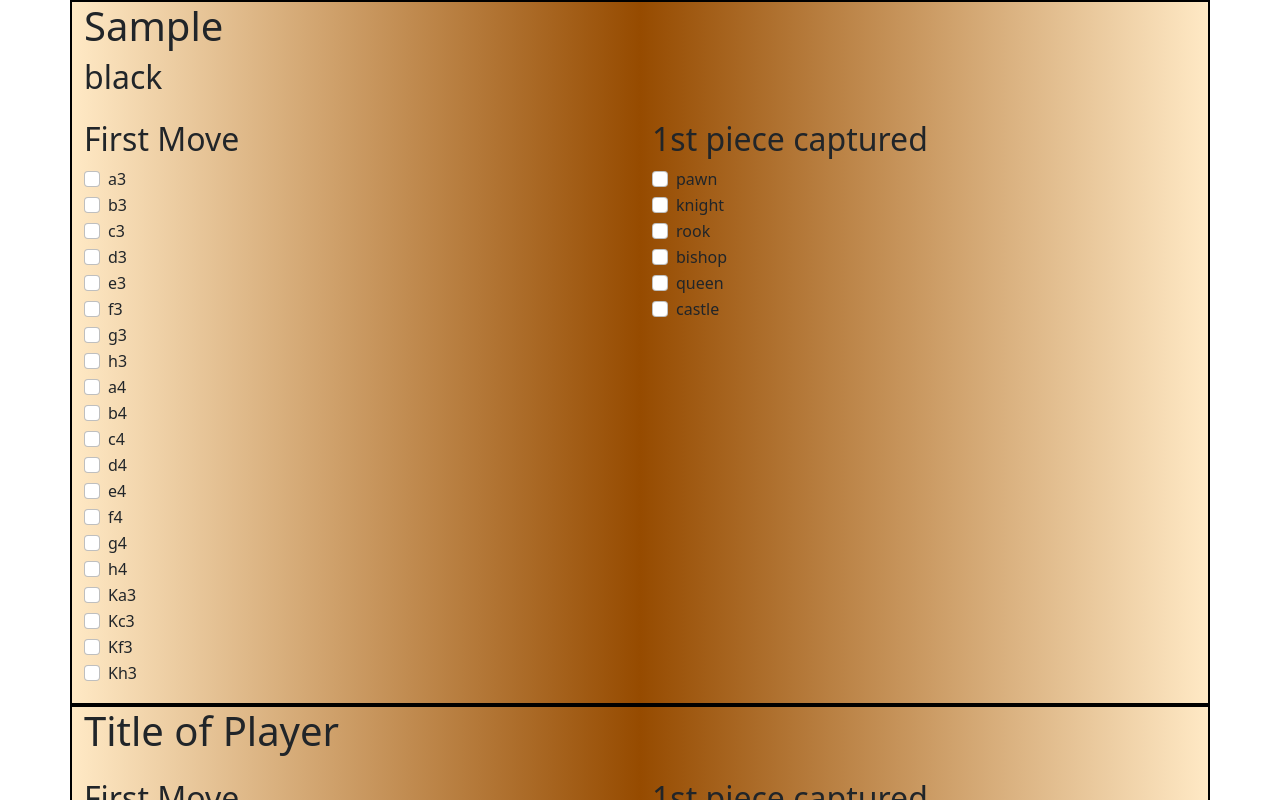
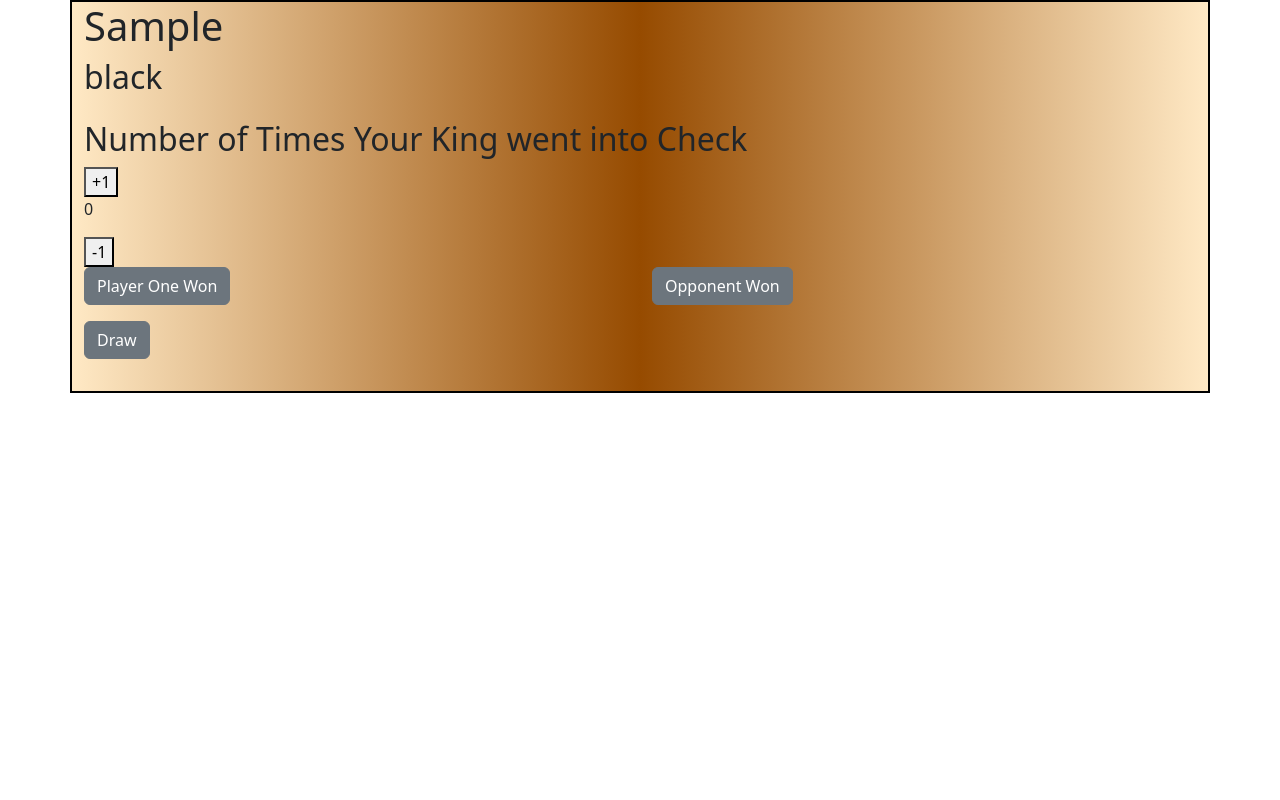
Before and after one commit to 2023-spring-adv-fe-tuth/tca-chess, a React (Create React App) app: page / in a window 1280 px wide. Both pictures are taken after typing "Sample" into the empty fields and a click on the button "Start Game". Shown: the top 800 px of the page. Built offline with nearby package versions, Linux system fonts and the light colour scheme.

Commit message:
number of times king goes into check
UI updates after the game is submitted with the number of times the king goes into check

```diff
--- a/src/App.js
+++ b/src/App.js
@@ -7,41 +7,31 @@ import { useState } from 'react';
 
 
 //hard coded data
-const mostCommonFirstMove = ['a3', 'b3', 'c3', 'd3', 'e3','f3','g3','h3',
+/*const mostCommonFirstMove = ['a3', 'b3', 'c3', 'd3', 'e3','f3','g3','h3',
 'a4', 'b4', 'c4', 'd4', 'e4', 'e4', 'f4','g4','h4',
-'Ka3', 'Kc3', 'Kf3', 'Kh3'];
+'Ka3', 'Kc3', 'Kf3', 'Kh3']; */
 
-const mostCommonFirstPiece = ['pawn', 'knight', 'bishop', 'pawn', 'pawn'];
+//const mostCommonFirstPiece = ['pawn', 'knight', 'bishop', 'pawn', 'pawn'];
 
 
 function App() {
 
-  const [mostCommon, setMostCommon] = useState(mostCommonFirstMove);
-
-  const calculateFirstMove = (mostCommonFirstMove) => {
-    const hashmap = mostCommonFirstMove.reduce( (acc, val) => {
-        acc[val] = (acc[val] || 0 ) + 1
-        return acc
-    },{});
-    const hashmapReduced = Object.keys(hashmap).reduce((a, b) => hashmap[a] > hashmap[b] ? a : b);
-    return hashmapReduced;
-  }
-
-  const [firstPiece, setfirstPiece] = useState(mostCommonFirstPiece);
-
-    const calculateFirstPiece = (mostCommonFirstPiece) => {
-    const hashmap = mostCommonFirstPiece.reduce( (acc, val) => {
-        acc[val] = (acc[val] || 0 ) + 1
-        return acc
-    },{});
-    const hashmapReduced = Object.keys(hashmap).reduce((a, b) => hashmap[a] > hashmap[b] ? a : b);
-    return hashmapReduced;
-  }
+  //   const calculateFirstPiece = (mostCommonFirstPiece) => {
+  //   const hashmap = mostCommonFirstPiece.reduce( (acc, val) => {
+  //       acc[val] = (acc[val] || 0 ) + 1
+  //       return acc
+  //   },{});
+  //   const hashmapReduced = Object.keys(hashmap).reduce((a, b) => hashmap[a] > hashmap[b] ? a : b);
+  //   return hashmapReduced;
+  //}
 
   //For Home Component form data
     const [username, setUserName] = useState("");
     const [white, setWhite] = useState(false);
     const [black, setBlack] = useState(false);
+
+  //For game in play form data
+  const[numOfChecks, saveNumberOfChecks] = useState('');
 
 
   return (
@@ -49,16 +39,20 @@ function App() {
         <HashRouter>
           <Routes>
             <Route path="/" element={<Home
-              firstMove={calculateFirstMove(mostCommon)}
-              firstPiece={calculateFirstPiece(firstPiece)}
               username={username}
               setUserName={setUserName}
               white={white}
               setWhite={setWhite}
               black={black}
               setBlack={setBlack}
+              numOfChecks={numOfChecks}
               />}/>
-            <Route path="/GameinPlay" element={<GameinPlay username={username} white={white} black={black}/>}/>
+            <Route path="/GameinPlay" element={<GameinPlay
+            username={username}
+            white={white}
+            black={black}
+            saveNumberOfChecks={saveNumberOfChecks}
+            />}/>
           </Routes>
         </HashRouter>
       </>
--- a/src/GameinPlay.js
+++ b/src/GameinPlay.js
@@ -5,17 +5,20 @@ import Form from 'react-bootstrap/Form';
 import Button from 'react-bootstrap/Button';
 import './styles.css';
 import { useNavigate } from 'react-router-dom';
+import { useState } from 'react';
 
-/* a3, b3, c3, d3, e3,f3,g3,h3
 
-a4, b4, c4, d4, e4,f4,g4,h4
+function GameinPlay({username, white,  black, saveNumberOfChecks}) {
 
-Ka3, Kc3, Kf3, Kh3*/
+    const nav = useNavigate();
 
-function GameinPlay({username, white,  black}) {
+    const [localCheck, setLocalCheck] = useState(0);
 
-    console.log(username);
-    const nav = useNavigate();
+    const onSubmitHandler = () =>  {
+        saveNumberOfChecks(localCheck);
+        nav('/');
+    }
+
     return(
     <>
         <Container fluid className="container">
@@ -30,265 +33,37 @@ function GameinPlay({username, white,  black}) {
 
             <Row className="row">
                 <Col className="col">
-                    <h2>First Move</h2>
-                    <Form>
+                    <h2>Number of Times Your King went into Check</h2>
+                    <Form onSubmit={onSubmitHandler}>
                         <Form.Group>
-                            <Form.Check
-                                type="checkbox"
-                                id={`a3`}
-                                label={`a3`}
-                            />
+                            <button
+                                type="button"
+                                value={localCheck}
+                                onClick={() => setLocalCheck(localCheck +1)}
+                            > +1 </button>
 
-                            <Form.Check
-                                type="checkbox"
-                                label={`b3`}
-                                id={`b3`}
-                            />
+                            <p> {localCheck} </p>
 
-                            <Form.Check
-                                type="checkbox"
-                                label={`c3`}
-                                id={`c3`}
-                            />
-
-                            <Form.Check
-                                type="checkbox"
-                                label={`d3`}
-                                id={`d3`}
-                            />
-
-                            <Form.Check
-                                type="checkbox"
-                                label={`e3`}
-                                id={`e3`}
-                            />
-
-                            <Form.Check
-                                type="checkbox"
-                                label={`f3`}
-                                id={`f3`}
-                            />
-
-                            <Form.Check
-                                type="checkbox"
-                                label={`g3`}
-                                id={`g3`}
-                            />
-
-                            <Form.Check
-                                type="checkbox"
-                                label={`h3`}
-                                id={`h3`}
-                            />
-
-                            <Form.Check
-                                type="checkbox"
-                                label={`a4`}
-                                id={`a4`}
-                            />
-
-                            <Form.Check
-                                type="checkbox"
-                                label={`b4`}
-                                id={`b4`}
-                            />
-
-                            <Form.Check
-                                type="checkbox"
-                                label={`c4`}
-                                id={`c4`}
-                            />
-
-                            <Form.Check
-                                type="checkbox"
-                                label={`d4`}
-                                id={`d4`}
-                            />
-
-                            <Form.Check
-                                type="checkbox"
-                                label={`e4`}
-                                id={`e4`}
-                            />
-
-                            <Form.Check
-                                type="checkbox"
-                                label={`f4`}
-                                id={`f4`}
-                            />
-
-                            <Form.Check
-                                type="checkbox"
-                                label={`g4`}
-                                id={`g4`}
-                            />
-
-                            <Form.Check
-                                type="checkbox"
-                                label={`h4`}
-                                id={`h4`}
-                            />
-
-                            <Form.Check
-                                type="checkbox"
-                                label={`Ka3`}
-                                id={`Ka3`}
-                            />
-
-                            <Form.Check
-                                type="checkbox"
-                                label={`Kc3`}
-                                id={`Kc3`}
-                            />
-
-                            <Form.Check
-                                type="checkbox"
-                                label={`Kf3`}
-                                id={`Kf3`}
-                            />
-
-                            <Form.Check
-                                type="checkbox"
-                                label={`Kh3`}
-                                id={`Kh3`}
-                            />
+                            <button
+                                type="button"
+                                value={localCheck}
+                                onClick={() => setLocalCheck(localCheck -1)}
+                            > -1 </button>
                         </Form.Group>
-                    </Form>
+                        <Row className="row">
+                            <Col className="col">
+                                <Button variant="secondary" type="submit"  onClick={() => nav(-1)}>Player One Won</Button>
                             </Col>
                             <Col className="col">
-                <h2>1st piece captured</h2>
-                    <Form>
-                        <Form.Group>
-                            <Form.Check
-                                type="checkbox"
-                                id={`pawn`}
-                                label={`pawn`}
-                            />
-
-                            <Form.Check
-                                type="checkbox"
-                                label={`knight`}
-                                id={`knight`}
-                            />
-
-                            <Form.Check
-                                type="checkbox"
-                                label={`rook`}
-                                id={`rook`}
-                            />
-
-                            <Form.Check
-                                type="checkbox"
-                                label={`bishop`}
-                                id={`bishop`}
-                            />
-
-                            <Form.Check
-                                type="checkbox"
-                                label={`queen`}
-                                id={`queen`}
-                            />
-
-                            <Form.Check
-                                type="checkbox"
-                                label={`castle`}
-                                id={`castle`}
-                            />
-                        </Form.Group>
-                    </Form>
-                </Col>
-            </Row>
-        </Container>
-
-        <Container fluid className="container">
-
-            <Row className="row">
-                <Col className="col">
-                <h1>Title of Player</h1>
-                </Col>
-            </Row>
-
-            <Row className="row">
-                <Col className="col">
-                    <h2>First Move</h2>
-                    <Form>
-                        <Form.Group>
-                            <Form.Check
-                                type="checkbox"
-                                id={`E4`}
-                                label={`E4`}
-                            />
-
-                            <Form.Check
-                                type="checkbox"
-                                label={`B4`}
-                                id={`B4`}
-                            />
-                        </Form.Group>
-                    </Form>
-                </Col>
-                <Col className="col">
-                <h2>1st piece captured</h2>
-                    <Form>
-                        <Form.Group>
-                            <Form.Check
-                                type="checkbox"
-                                id={`pawn`}
-                                label={`pawn`}
-                            />
-
-                            <Form.Check
-                                type="checkbox"
-                                label={`knight`}
-                                id={`knight`}
-                            />
-
-                            <Form.Check
-                                type="checkbox"
-                                label={`rook`}
-                                id={`rook`}
-                            />
-
-                            <Form.Check
-                                type="checkbox"
-                                label={`bishop`}
-                                id={`bishop`}
-                            />
-
-                            <Form.Check
-                                type="checkbox"
-                                label={`queen`}
-                                id={`queen`}
-                            />
-
-                            <Form.Check
-                                type="checkbox"
-                                label={`castle`}
-                                id={`castle`}
-                            />
-                        </Form.Group>
-                    </Form>
-                </Col>
-            </Row>
-        </Container>
-
-        <Container fluid className="container">
-            <Row className="row">
-                <Col className="col">
-                    <h2>Checkmate!</h2>
+                                <Button variant="secondary" type="submit" onClick={() => nav(-1)}>Opponent Won</Button>
                             </Col>
                         </Row>
                         <Row className="row">
                             <Col className="col">
-                    <Button variant="secondary" onClick={() => nav(-1)}>Player One Won</Button>
-                </Col>
-                <Col className="col">
-                    <Button variant="secondary" onClick={() => nav(-1)}>Opponent Won</Button>
+                                <Button variant="secondary" type="submit" onClick={() => nav(-1)}>Draw</Button>
                             </Col>
                         </Row>
-            <Row className="row">
-                <Col className="col">
-                    <Button variant="secondary" onClick={() => nav(-1)}>Draw</Button>
+                    </Form>
                 </Col>
             </Row>
         </Container>
--- a/src/Home.js
+++ b/src/Home.js
@@ -8,7 +8,7 @@ import { useNavigate } from 'react-router-dom';
 import { useState } from 'react';
 
 
-function Home({firstMove, firstPiece, username, white, black, setUserName, setWhite, setBlack}) {
+function Home({username, setUserName, setWhite, setBlack, numOfChecks}) {
 
     const nav = useNavigate();
 
@@ -44,7 +44,7 @@ function Home({firstMove, firstPiece, username, white, black, setUserName, setWh
                                 name="white"
                                 id="white"
                                 checked={localWhite}
-                                onChange={(event) => { console.log(event); setLocalWhite(event.target.checked)}}
+                                onChange={(event) => setLocalWhite(event.target.checked)}
                             />
 
                             <Form.Check
@@ -75,8 +75,8 @@ function Home({firstMove, firstPiece, username, white, black, setUserName, setWh
 
             <Row className="row">
                 <Col className="col">
-                    <h2>Most common first move</h2>
-                    <p>{firstMove}</p>
+                    <h2>Number of Times Your King went into Check</h2>
+                    <p>{numOfChecks}</p>
                 </Col>
             </Row>
 
@@ -84,7 +84,7 @@ function Home({firstMove, firstPiece, username, white, black, setUserName, setWh
             <Row className="row">
                 <Col className="col">
                     <h2>Most common first piece captured</h2>
-                    <p>{firstPiece}</p>
+                    <p></p>
                 </Col>
             </Row>
 
```
Lines whose indentation alone changed are shown as unchanged.
